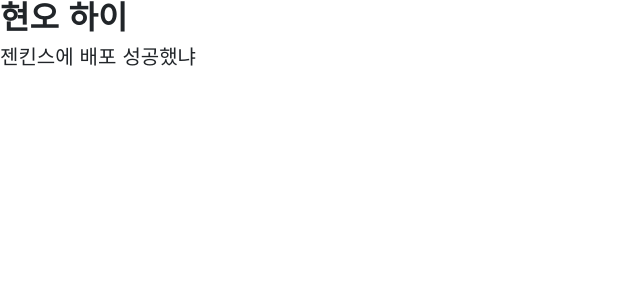
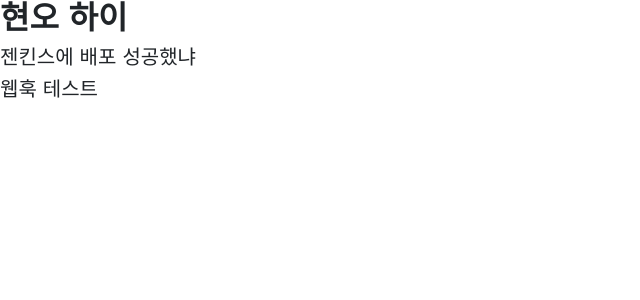
Before and after one commit to Jonas0228/jenkins_project_maven, a Java web app: page / in a window 1280 px wide. Shown: the top 300 px of the page, without its empty margins (0-640 px from the left). Run offline with Spring Boot 4, a stand-in JSP engine, Linux system fonts and the light colour scheme; some web fonts are replaced.

Commit message:
0512 1542

```diff
--- a/src/main/webapp/WEB-INF/home.jsp
+++ b/src/main/webapp/WEB-INF/home.jsp
@@ -21,5 +21,6 @@
 <body>
 <h2><b>현오 하이</b></h2>
 <h5>젠킨스에 배포 성공했냐</h5>
+<h5>웹훅 테스트</h5>
 </body>
 </html>
```
